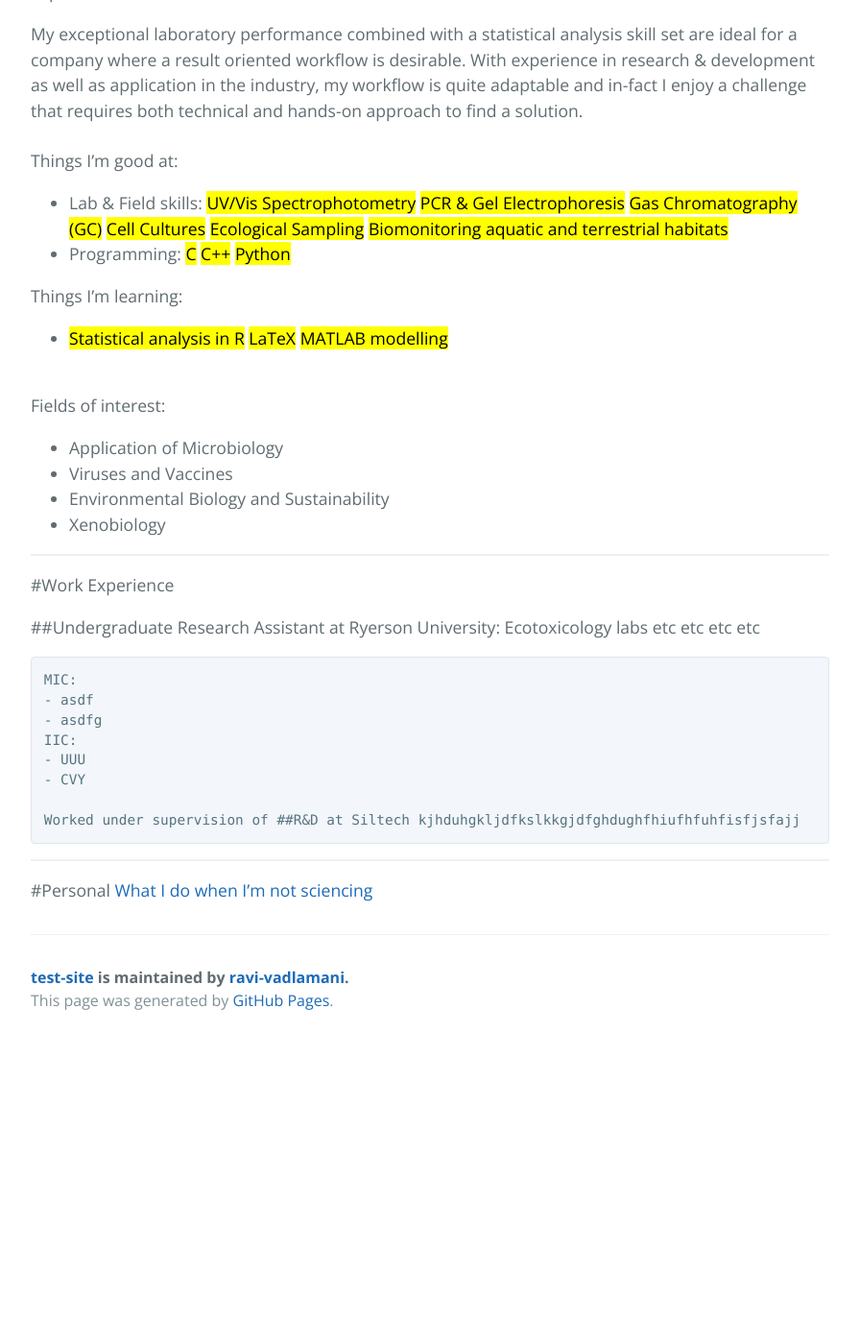
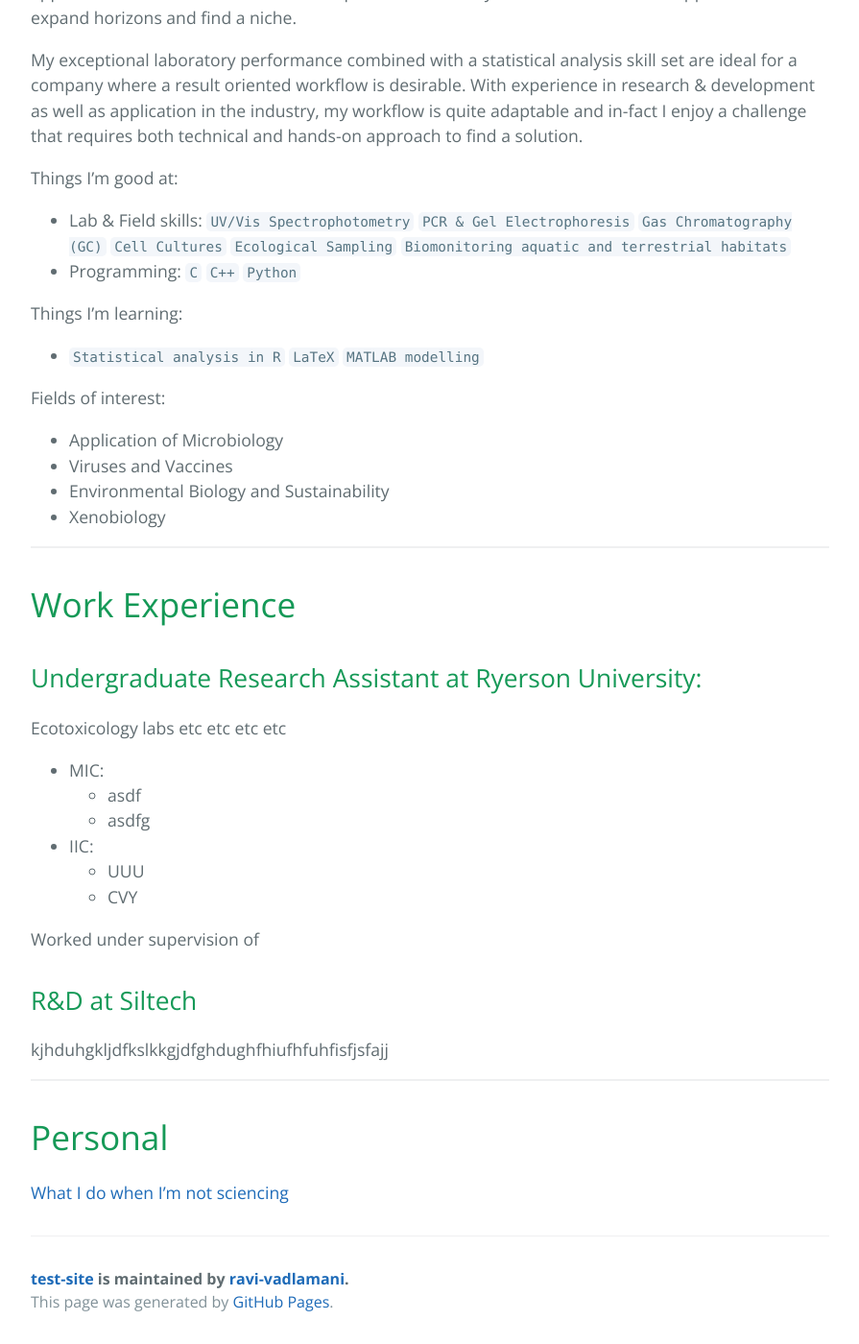
Before and after one commit to ravi-vadlamani/test-site, a Jekyll site: the page built from index.md, in a window 1280 px wide and 1400 px high, scrolled down 577 px. Shown: the whole window at 96% size, without its empty margins (192-1087 px from the left). Built offline with Jekyll 4.4.1, drawn with Linux system fonts in a browser that asks for light colours; our own code applies the rules of GitHub Pages for plain Markdown files; before the commit the page ends 1663 px from its top, so only the background shows below that; some of the changed text lies outside the part shown.

Commit message:
Updated Markdown and Links

```diff
--- a/_config.yml
+++ b/_config.yml
@@ -1,5 +1,10 @@
-title: Cayman theme
-description: Cayman is a clean, responsive theme for GitHub Pages.
+title: Ravi Vadlamani
+description: Personal Website
 show_downloads: true
 google_analytics:
 theme: jekyll-theme-cayman
+
+github:
+  repository_url: https://www.linkedin.com/in/ravi-vadlamani/
+#  zip_url: add resume link
+  tar_url: https://github.com/ravi-vadlamani
--- a/_layouts/default.html
+++ b/_layouts/default.html
@@ -26,11 +26,11 @@
       <h1 class="project-name">{{ page.title | default: site.title | default: site.github.repository_name }}</h1>
       <h2 class="project-tagline">{{ page.description | default: site.description | default: site.github.project_tagline }}</h2>
       {% if site.github.is_project_page %}
-        <a href="{{ site.github.repository_url }}" class="btn">View on GitHub</a>
+        <a href="{{ site.github.repository_url }}" class="btn">Linkedin Profile</a>
       {% endif %}
       {% if site.show_downloads %}
-        <a href="{{ site.github.zip_url }}" class="btn">Download .zip</a>
-        <a href="{{ site.github.tar_url }}" class="btn">Download .tar.gz</a>
+        <a href="{{ site.github.zip_url }}" class="btn">Résumé</a>
+        <a href="{{ site.github.tar_url }}" class="btn">GitHub</a>
       {% endif %}
     </header>
 
--- a/index.md
+++ b/index.md
@@ -2,21 +2,20 @@
 layout: default
 ---
 
-#About
+# About
 
 Hey there! Thanks for stopping by.
 
-  My name is **Ravi**{: style="color: #3385D9;"}, _an undergraduate biology student_ who is passionate about microbiology and its applications to make the world a better place. I'm currently interested in research opportunities to expand horizons and find a niche.
+My name is **Ravi**{: style="color: #3385D9;"}, _an undergraduate biology student_ who is passionate about microbiology and its applications to make the world a better place. I'm currently interested in research opportunities to expand horizons and find a niche.
 
-  My exceptional laboratory performance combined with a statistical analysis skill set are ideal for a company where a result oriented workflow is desirable. With experience in research & development as well as application in the industry, my workflow is quite adaptable and in-fact I enjoy a challenge that requires both technical and hands-on approach to find a solution.
-  <br/><br/>
-  Things I'm good at:
-  -  Lab & Field skills: <mark>UV/Vis Spectrophotometry</mark> <mark>PCR & Gel Electrophoresis</mark> <mark>Gas Chromatography (GC)</mark>  <mark>Cell Cultures</mark> <mark>Ecological Sampling</mark> <mark>Biomonitoring aquatic and terrestrial habitats</mark>
-  -  Programming: <mark>C</mark> <mark>C++</mark> <mark>Python</mark>
+My exceptional laboratory performance combined with a statistical analysis skill set are ideal for a company where a result oriented workflow is desirable. With experience in research & development as well as application in the industry, my workflow is quite adaptable and in-fact I enjoy a challenge that requires both technical and hands-on approach to find a solution.
+
+Things I'm good at:
+  -  Lab & Field skills: `UV/Vis Spectrophotometry` `PCR & Gel Electrophoresis` `Gas Chromatography (GC)`  `Cell Cultures` `Ecological Sampling` `Biomonitoring aquatic and terrestrial habitats`
+  -  Programming: `C` `C++` `Python`
 
   Things I'm learning:
-  - <mark>Statistical analysis in R</mark> <mark>LaTeX</mark> <mark>MATLAB modelling</mark>
-  <br/><br/>
+  - `Statistical analysis in R` `LaTeX` `MATLAB modelling`
 
   Fields of interest:
   -  Application of Microbiology
@@ -26,23 +25,24 @@ Hey there! Thanks for stopping by.
 
 ***
 
-#Work Experience
+# Work Experience
 
-##Undergraduate Research Assistant at Ryerson University:
-    Ecotoxicology labs etc etc etc etc
+## Undergraduate Research Assistant at Ryerson University:
+Ecotoxicology labs etc etc etc etc
 
-    MIC:
+- MIC:
     - asdf
     - asdfg
-    IIC:
+- IIC:
     - UUU
     - CVY
 
-    Worked under supervision of
-##R&D at Siltech
+Worked under supervision of
+
+## R&D at Siltech
 kjhduhgkljdfkslkkgjdfghdughfhiufhfuhfisfjsfajj
 
 ***
 
-#Personal
+# Personal
 [What I do when I'm not sciencing](./another-page.html)
```
